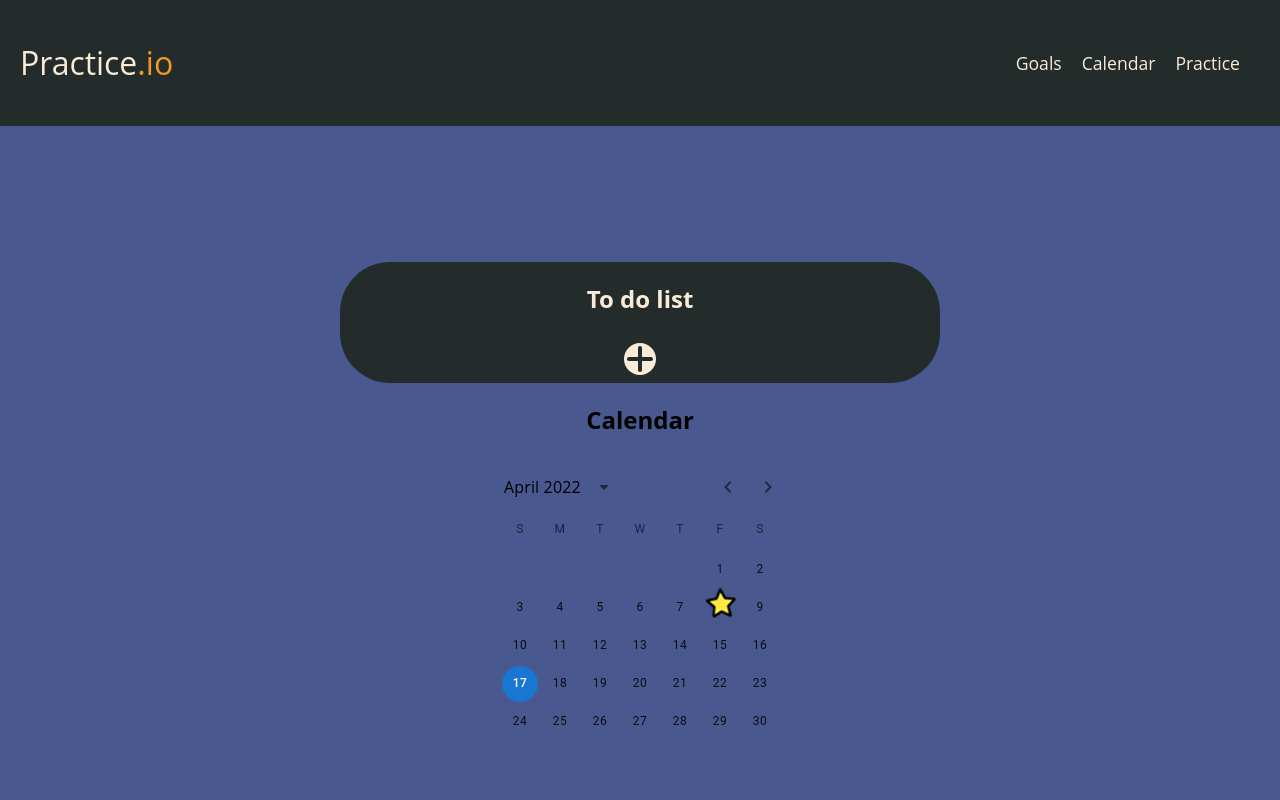
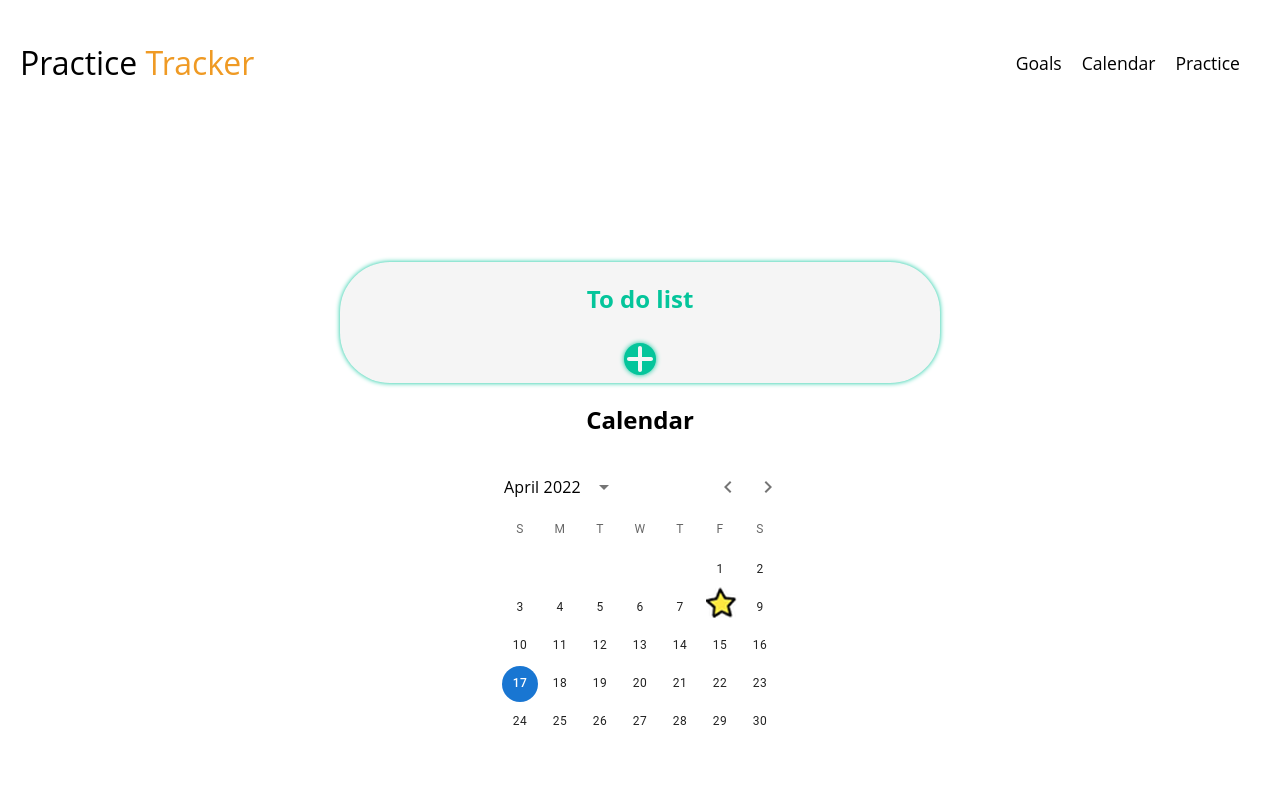
Before and after one commit to CA-WillMc/Practice-Tracker, a React (Create React App) app: page / in a window 1280 px wide. Both pictures are taken after a click on the button "Sign In". Shown: the top 800 px of the page. Built offline with nearby package versions, Linux system fonts and the light colour scheme.

Commit message:
change style todo

```diff
--- a/src/Menu.js
+++ b/src/Menu.js
@@ -92,7 +92,7 @@ export default function Menu() {
       <header>
         <h1 class="name">
           Practice
-          <span id="io">.io</span>
+          <span id="io"> Tracker</span>
         </h1>
         <nav class="navigation">
           <a href="#Goals" onClick={handleLinkClick}>
--- a/src/index.css
+++ b/src/index.css
@@ -16,7 +16,7 @@
   --first-color: #7289da;
   --input-color: #80868b;
   --border-color: #dadce0;
-  background-color: #49588e;
+  background-color: white;
 
   --body-font: Whitney, "Open Sans", Helvetica, sans-serif;
   --normal-font-size: 1rem;
--- a/src/menu.css
+++ b/src/menu.css
@@ -4,7 +4,7 @@ header {
   left: 0;
   width: 100%;
   padding-left: 50px 100px;
-  background-color: #232b2b;
+  background-color: white;
 
   display: flex;
   justify-content: space-between;
@@ -12,7 +12,7 @@ header {
   padding: 20px;
 }
 .name {
-  color: antiquewhite;
+  color: black;
   font-weight: 500;
 }
 #io {
@@ -21,7 +21,7 @@ header {
 .navigation a {
   position: relative;
   font-size: 1.1em;
-  color: antiquewhite;
+  color: black;
   font-weight: 500;
   text-decoration: none;
   margin-right: 20px;
@@ -71,10 +71,26 @@ body {
   list-style: none;
   margin-top: 1vh;
   margin-bottom: 0.5vh;
+  display: flex;
+  text-align: right;
+}
+#practiceTodo {
+  background-color: #04c59b;
+  box-shadow: 0 0 3px 0 #04c59b;
+  color: whitesmoke;
+  text-align: right;
+  border: none;
+  border-radius: 50px;
+  list-style: none;
+}
+#practiceTodo:hover {
+  color: #04c59b;
+  background-color: whitesmoke;
 }
 .elemTodo {
-  background-color: rgb(239, 154, 36);
-  box-shadow: 0 0 5px 0 rgb(239, 154, 36);
+  background-color: rgb(106, 195, 246);
+  box-shadow: 0 0 5px 0 rgb(106, 195, 246);
+  color: rgba(0, 0, 0, 0.374);
   border-radius: 50px;
   height: 50px;
   margin-top: 1vh;
@@ -87,8 +103,9 @@ body {
 }
 
 #Goals {
-  background-color: #232b2b;
-  color: antiquewhite;
+  background-color: whitesmoke;
+  box-shadow: 0 0 5px 0 #04c59b;
+  color: #04c59b;
   border-radius: 50px;
   height: fit-content;
   width: 600px;
@@ -102,21 +119,24 @@ body {
 }
 
 #expandAdd {
-  background-color: antiquewhite;
+  background-color: #04c59b;
+  box-shadow: 0 0 5px 0 #04c59b;
+  color: whitesmoke;
+  border-color: whitesmoke;
   border-radius: 90%;
   height: fit-content;
   width: fit-content;
   display: flex;
 }
 #expandAdd :hover {
-  background-color: rgb(239, 154, 36);
-  color: antiquewhite;
+  background-color: whitesmoke;
+  border-color: whitesmoke;
+  color: #04c59b;
 }
 
 #plus {
   height: 4vh;
   width: 4vh;
-  color: #232b2b;
   border-radius: 90%;
 }
 .Todo {
@@ -139,10 +159,12 @@ body {
   margin-bottom: 1vh;
   height: 3vh;
   border-radius: 50px;
-  background-color: antiquewhite;
+  background-color: rgb(239, 154, 36);
+  box-shadow: 0 0 5p 0 rgb(239, 154, 36);
+  color: whitesmoke;
   border-style: none;
 }
 #add:hover {
-  background-color: rgb(239, 154, 36);
-  color: antiquewhite;
+  background-color: whitesmoke;
+  color: rgb(239, 154, 36);
 }
```
